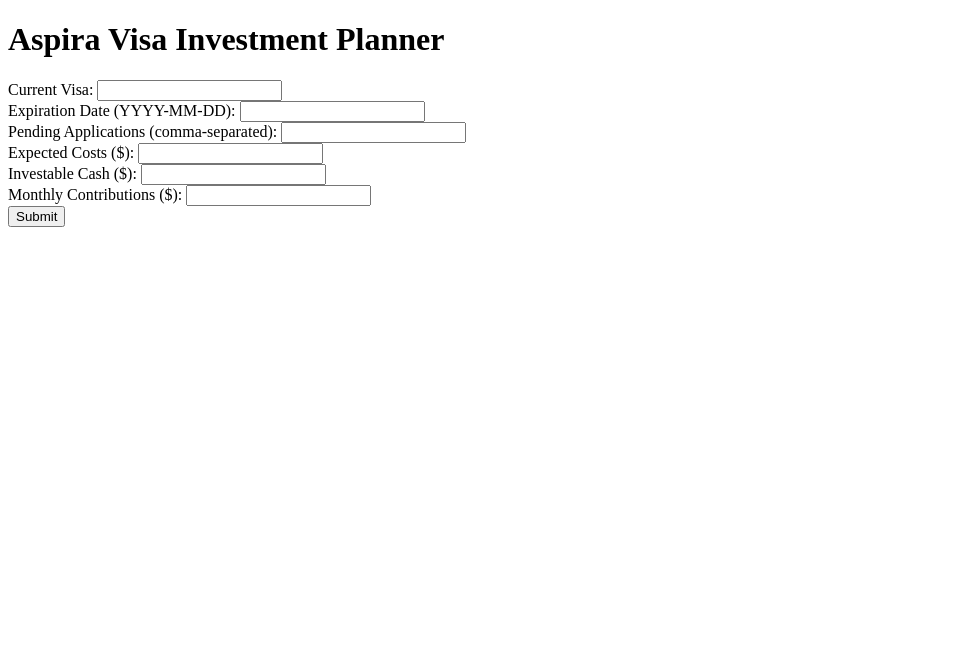
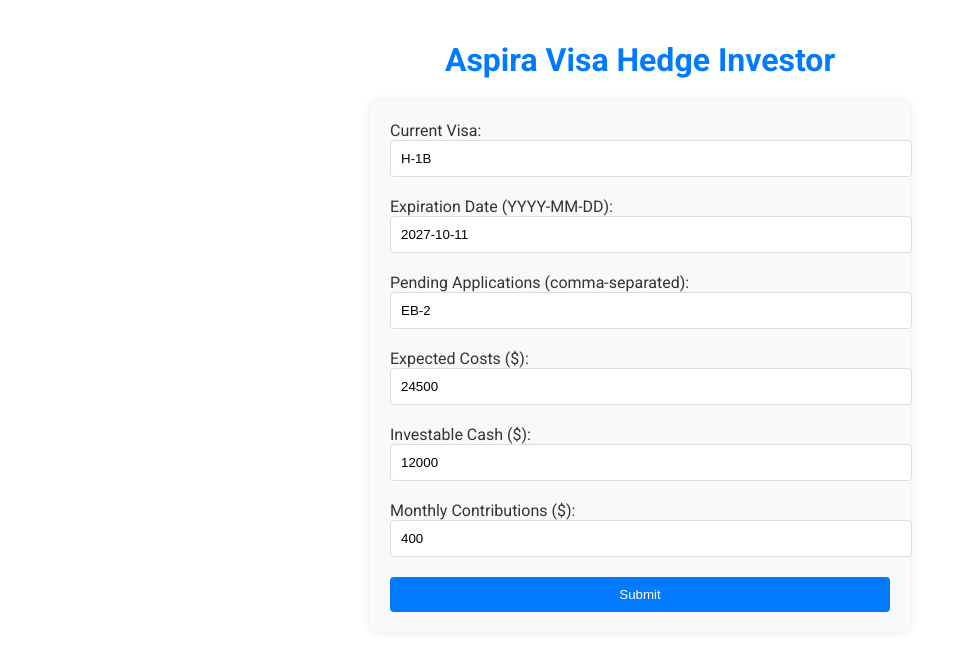
Before and after one commit to giomarcelom/aspira-mvp-hackathon-snowflake, a Flask app: page / in a window 1280 px wide. Shown: the top 651 px of the page, without its empty margins (0-967 px from the left). Run offline with Flask 3, Linux system fonts and the light colour scheme.

Commit message:
Added justification text and improved visuals to match Aspira style

```diff
--- a/app.py
+++ b/app.py
@@ -1,6 +1,6 @@
 from flask import Flask, render_template, request
 import main
-import os  # Added this line
+import os
 
 app = Flask(__name__)
 
@@ -16,7 +16,12 @@ def index():
             "monthly_contributions": float(request.form['monthly_contributions'])
         }
         gemini_portfolio, openai_portfolio, gemini_fv, openai_fv = main.recommend_investment(visa_data)
-        return render_template('index.html', gemini_portfolio=gemini_portfolio, openai_portfolio=openai_portfolio, gemini_fv=gemini_fv, openai_fv=openai_fv)
+        # Capture Gemini justification (assuming it's the recommendation text)
+        gemini_justification = main.get_ai_recommendation(visa_data)  # This returns the full recommendation text
+        # Capture Open AI justification (assuming it's from validation)
+        openai_validation = main.validate_with_openai(*[visa_data.get(k, []) for k in ['expected_costs', 'investable_cash', 'monthly_contributions', 'expiration_date']])
+        openai_justification = f"Validation: {openai_validation['reason']}"  # Use reason as justification
+        return render_template('index.html', gemini_portfolio=gemini_portfolio, openai_portfolio=openai_portfolio, gemini_fv=gemini_fv, openai_fv=openai_fv, gemini_justification=gemini_justification, openai_justification=openai_justification)
     return render_template('index.html')
 
 if __name__ == '__main__':
--- a/templates/index.html
+++ b/templates/index.html
@@ -1,28 +1,53 @@
 <!DOCTYPE html>
 <html>
-<head><title>Aspira MVP</title></head>
+<head>
+    <title>Aspira Visa Hedge Investor</title>
+    <link href="https://fonts.googleapis.com/css2?family=Roboto:wght@400;700&display=swap" rel="stylesheet">
+    <style>
+        body { font-family: 'Roboto', sans-serif; background-color: #fff; color: #333; margin: 0; padding: 20px; }
+        h1 { color: #007bff; text-align: center; }
+        form { background-color: #f8f9fa; padding: 20px; border-radius: 8px; box-shadow: 0 0 10px rgba(0,0,0,0.1); max-width: 500px; margin: 0 auto; }
+        label { display: block; margin-bottom: 10px; }
+        input { width: 100%; padding: 10px; margin-bottom: 10px; border: 1px solid #ddd; border-radius: 4px; }
+        button { background-color: #007bff; color: #fff; padding: 10px; border: none; border-radius: 4px; cursor: pointer; width: 100%; }
+        button:hover { background-color: #0056b3; }
+        h2 { color: #007bff; margin-top: 20px; }
+        .strategy-section { background-color: #fff; padding: 15px; border-radius: 8px; box-shadow: 0 0 5px rgba(0,0,0,0.1); margin-bottom: 20px; }
+        p { margin: 5px 0; }
+        pre { background-color: #f8f9fa; padding: 10px; border-radius: 4px; overflow-x: auto; }
+        canvas { max-width: 600px; margin: 20px auto; display: block; }
+    </style>
+</head>
 <body>
-    <h1>Aspira Visa Investment Planner</h1>
+    <h1>Aspira Visa Hedge Investor</h1>
     <form method="post">
-        <label>Current Visa: <input type="text" name="current_visa" required></label><br>
-        <label>Expiration Date (YYYY-MM-DD): <input type="text" name="expiration_date" required></label><br>
-        <label>Pending Applications (comma-separated): <input type="text" name="pending_applications" required></label><br>
-        <label>Expected Costs ($): <input type="number" name="expected_costs" step="0.01" required></label><br>
-        <label>Investable Cash ($): <input type="number" name="investable_cash" step="0.01" required></label><br>
-        <label>Monthly Contributions ($): <input type="number" name="monthly_contributions" step="0.01" required></label><br>
+        <label>Current Visa: <input type="text" name="current_visa" value="H-1B" required></label>
+        <label>Expiration Date (YYYY-MM-DD): <input type="text" name="expiration_date" value="2027-10-11" required></label>
+        <label>Pending Applications (comma-separated): <input type="text" name="pending_applications" value="EB-2" required></label>
+        <label>Expected Costs ($): <input type="number" name="expected_costs" value="24500" step="0.01" required></label>
+        <label>Investable Cash ($): <input type="number" name="investable_cash" value="12000" step="0.01" required></label>
+        <label>Monthly Contributions ($): <input type="number" name="monthly_contributions" value="400" step="0.01" required></label>
         <button type="submit">Submit</button>
     </form>
     {% if gemini_portfolio %}
+        <div class="strategy-section">
             <h2>Gemini Strategy</h2>
-        <p>Projected Value: ${{ gemini_fv }}</p>
+            <p><strong>Projected Value:</strong> ${{ gemini_fv }}</p>
             {% for ticker, price, target, shares in gemini_portfolio %}
                 <p>{{ ticker }}: Target ${{ target }}, Shares {{ shares }}</p>
             {% endfor %}
+            <h3>Justification</h3>
+            <pre>{{ gemini_justification|safe }}</pre>
+        </div>
+        <div class="strategy-section">
             <h2>Open AI Strategy</h2>
-        <p>Projected Value: ${{ openai_fv }}</p>
+            <p><strong>Projected Value:</strong> ${{ openai_fv }}</p>
             {% for ticker, price, target, shares in openai_portfolio %}
                 <p>{{ ticker }}: Target ${{ target }}, Shares {{ shares }}</p>
             {% endfor %}
+            <h3>Justification</h3>
+            <pre>{{ openai_justification|safe }}</pre>
+        </div>
         <canvas id="growthChart"></canvas>
         <script src="https://cdn.jsdelivr.net/npm/chart.js"></script>
         <script>
@@ -34,17 +59,17 @@
                     datasets: [{
                         label: 'Gemini Strategy',
                         data: [12000, 18000, gemini_fv],
-                        borderColor: 'blue',
+                        borderColor: '#007bff',
                         fill: false
                     }, {
                         label: 'Open AI Strategy',
                         data: [12000, 19000, openai_fv],
-                        borderColor: 'red',
+                        borderColor: '#ff0000',
                         fill: false
                     }, {
                         label: 'SPY Benchmark',
-                        data: [12000, 16000, 18000], // Example SPY growth
-                        borderColor: 'green',
+                        data: [12000, 16000, 18000],
+                        borderColor: '#28a745',
                         fill: false
                     }]
                 },
```
Lines whose indentation alone changed are shown as unchanged.
